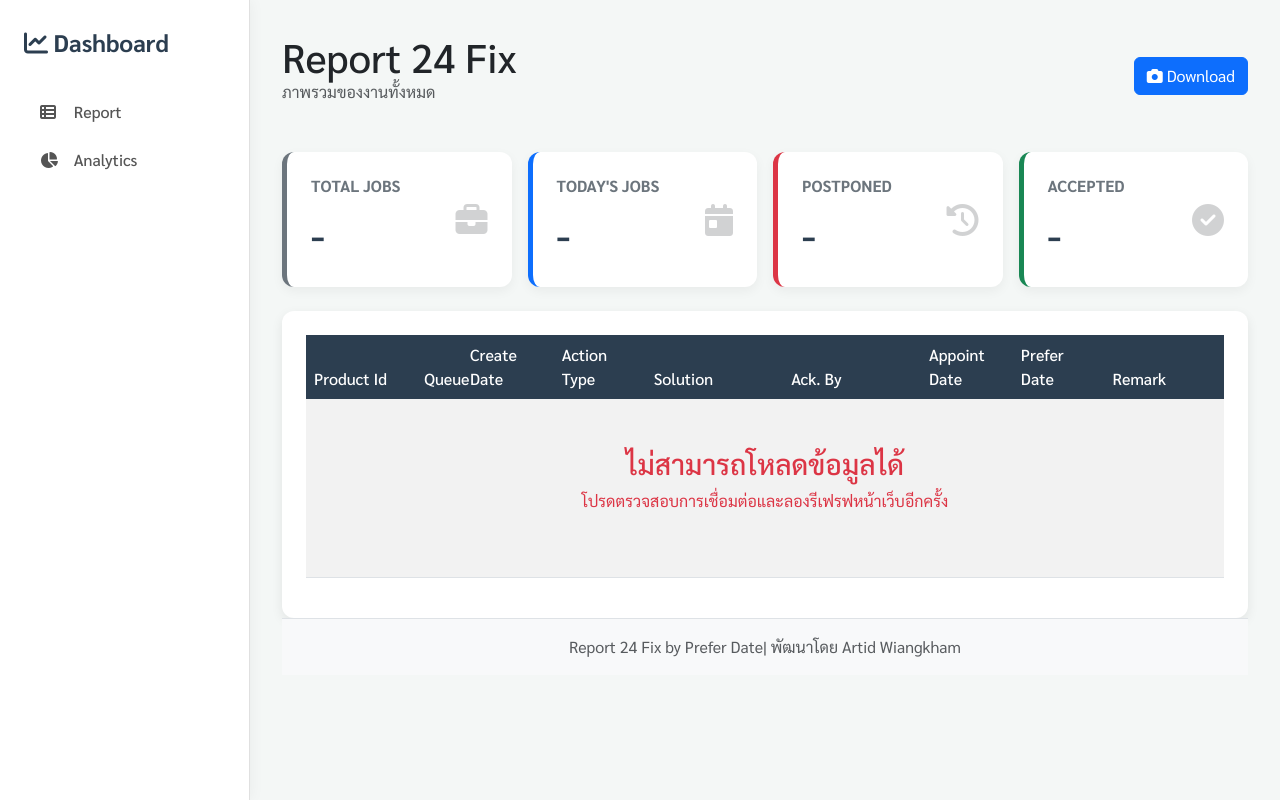
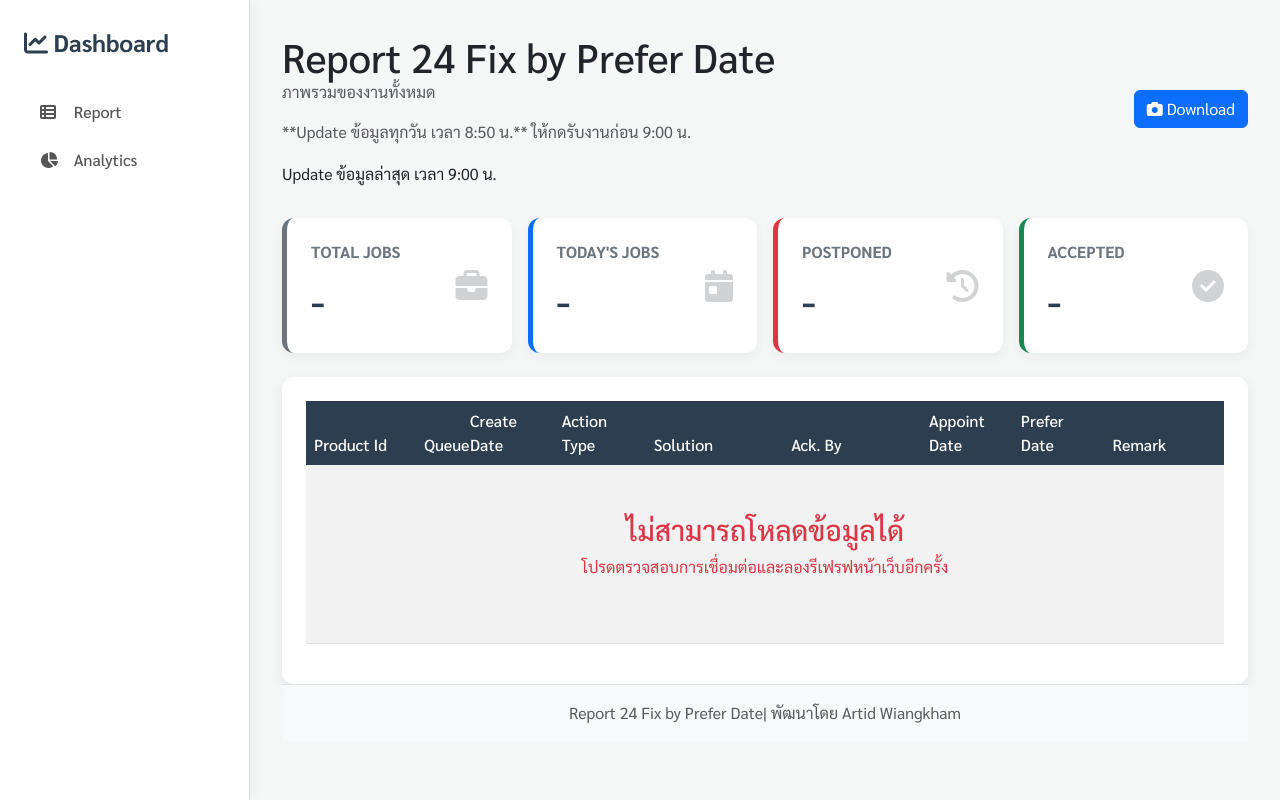
Before and after one commit to John011141/my-dashboard-app, a Flask app: template templates/index.html in a window 1280 px wide. Run offline with Flask 3, Linux system fonts and the light colour scheme; the template is opened without the code that fills it, so the values that code supplies are empty; some libraries are stand-ins or nearby versions.

Commit message:
Update index.html

```diff
--- a/templates/index.html
+++ b/templates/index.html
@@ -209,8 +209,10 @@
                     <button class="btn btn-light me-2" id="menu-toggle">
                         <i class="fas fa-bars"></i>
                     </button>
-                    <h1 class="mb-0 d-inline-block align-middle">Report 24 Fix</h1>
+                    <h1 class="mb-0 d-inline-block align-middle">Report 24 Fix by Prefer Date</h1>
                     <p class="text-muted d-block">ภาพรวมของงานทั้งหมด</p>
+                     <p class="text-muted d-block">**Update ข้อมูลทุกวัน เวลา 8:50 น.** ให้กดรับงานก่อน 9:00 น.</p>
+                    <p class="mb-0 d-inline-block align-middle">Update ข้อมูลล่าสุด เวลา 9:00 น.</p>
                 </div>
                 <div>
                     <button class="btn btn-primary" id="download-report-btn">
```
